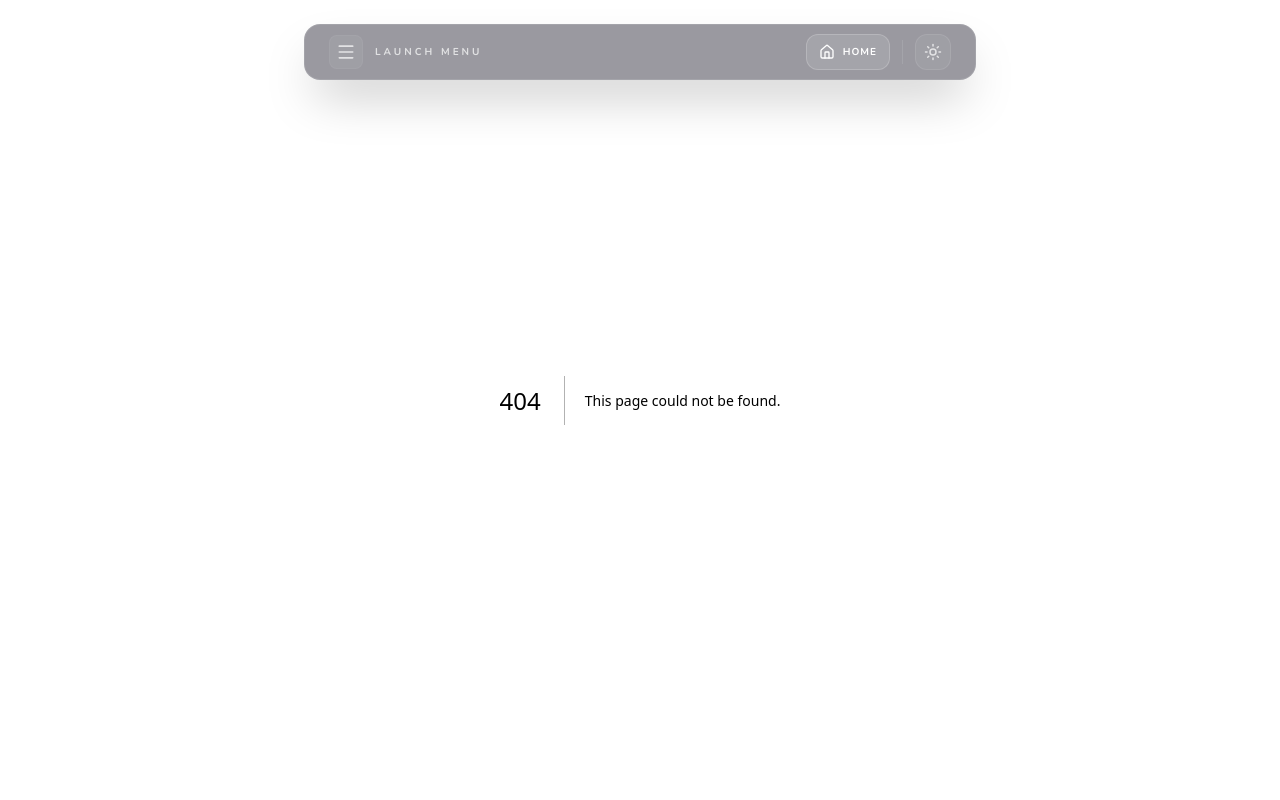
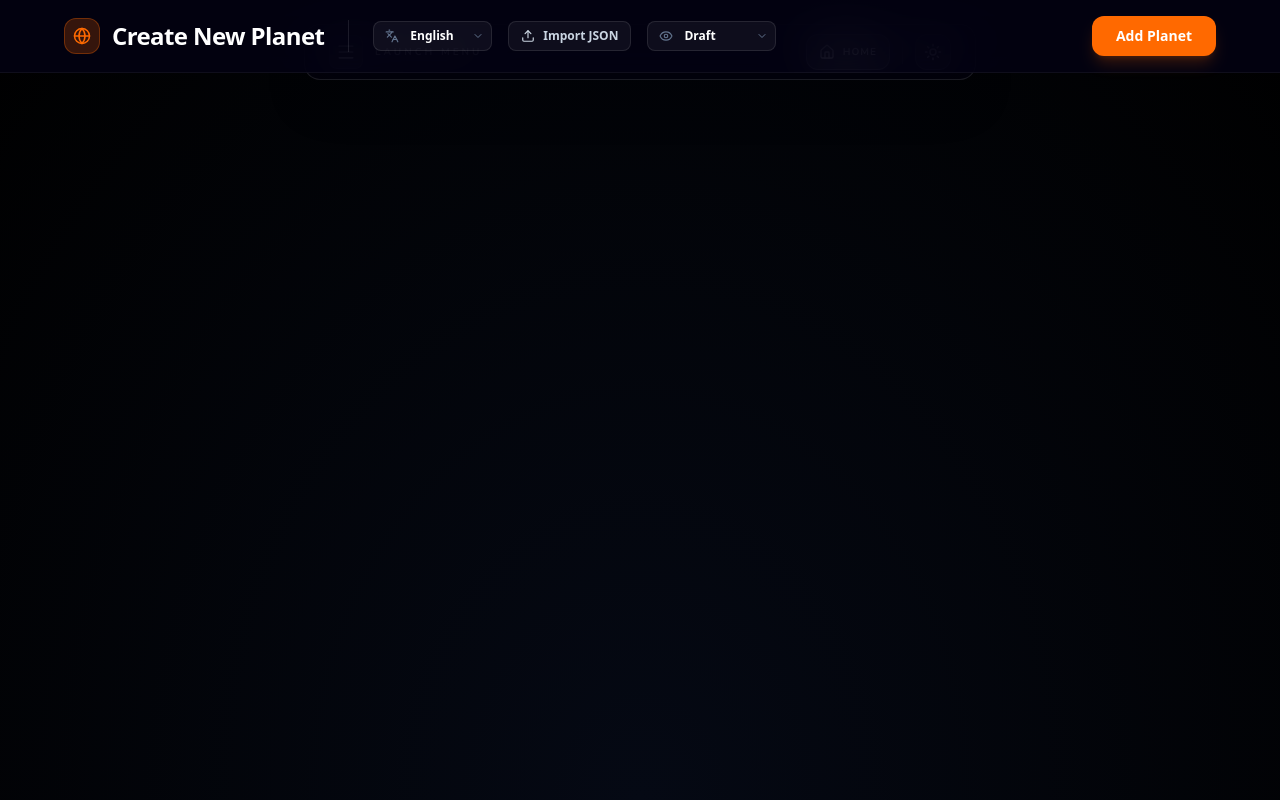
Before and after one commit to npashayev/code-universe, a Next.js app: page /admin/planet/add in a window 1280 px wide. Before the commit this address had no page. Built offline with nearby package versions, Linux system fonts and the light colour scheme.

Commit message:
Create draft Header component and add it ti AddPlanetPage

```diff
--- /dev/null
+++ b/src/app/(protected)/admin/planet/add/components/Header.tsx
@@ -0,0 +1,78 @@
+import { ChevronDown, Eye, Globe, Languages, Save, Upload } from 'lucide-react';
+
+const Header = () => {
+  return (
+    <header className="sticky top-0 z-60 bg-[#030213]/80 backdrop-blur-xl border-b border-white/5 py-4 px-6 md:px-12">
+      <div className="max-w-6xl mx-auto flex items-center justify-between gap-6">
+        <div className="flex items-center gap-6">
+          <div className="flex items-center gap-3">
+            <div className="w-9 h-9 rounded-xl bg-orange-500/20 flex items-center justify-center border border-orange-500/30">
+              <Globe className="text-orange-500" size={18} />
+            </div>
+            <h1 className="text-xl md:text-2xl font-bold text-white tracking-tight">
+              Create New Planet
+            </h1>
+          </div>
+
+          <div className="h-8 w-px bg-white/10 hidden md:block" />
+
+          <div className="hidden md:flex items-center gap-4">
+            {/* Language Selection */}
+            <div className="relative group">
+              <div className="absolute left-3 top-1/2 -translate-y-1/2 text-slate-500 group-hover:text-orange-500 transition-colors">
+                <Languages size={14} />
+              </div>
+              <select
+                value="test"
+                onChange={() => console.log('changed')}
+                className="bg-white/5 border border-white/10 hover:border-white/20 rounded-lg pl-9 pr-8 py-1.5 text-xs font-bold text-white appearance-none cursor-pointer transition-all outline-none"
+              >
+                <option value="English">English</option>
+                <option value="Spanish">Spanish</option>
+                <option value="French">French</option>
+                <option value="German">German</option>
+              </select>
+              <ChevronDown
+                className="absolute right-2 top-1/2 -translate-y-1/2 text-slate-500 pointer-events-none"
+                size={12}
+              />
+            </div>
+
+            {/* JSON Upload Trigger */}
+            <button
+              onClick={() => console.log('worked')}
+              className="flex items-center gap-2 px-3 py-1.5 bg-white/5 hover:bg-white/10 border border-white/10 rounded-lg text-xs font-bold text-slate-300 transition-all cursor-pointer"
+            >
+              <Upload size={14} />
+              Import JSON
+            </button>
+
+            <div className="relative group">
+              <div className="absolute left-3 top-1/2 -translate-y-1/2 text-slate-500 group-hover:text-orange-500 transition-colors">
+                <Eye size={14} />
+              </div>
+              <select
+                value="test"
+                onChange={() => console.log('changed')}
+                className="bg-white/5 border border-white/10 hover:border-white/20 rounded-lg pl-9 pr-8 py-1.5 text-xs font-bold text-white appearance-none cursor-pointer transition-all outline-none"
+              >
+                <option value="draft">Draft</option>
+                <option value="published">Published</option>
+              </select>
+              <ChevronDown
+                className="absolute right-2 top-1/2 -translate-y-1/2 text-slate-500 pointer-events-none"
+                size={12}
+              />
+            </div>
+          </div>
+        </div>
+
+        <button className="flex items-center gap-2 px-6 py-2.5 bg-orange-500 hover:bg-orange-600 text-white font-bold rounded-xl transition-all shadow-lg shadow-orange-500/20 cursor-pointer text-sm">
+          Add Planet
+        </button>
+      </div>
+    </header>
+  );
+};
+
+export default Header;
--- /dev/null
+++ b/src/app/(protected)/admin/planet/add/page.tsx
@@ -0,0 +1,11 @@
+'use client';
+import Header from './components/Header';
+
+const AddPlanetPage = () => {
+  return (
+    <div className="min-h-screen text-slate-200 font-sans selection:bg-orange-500/30 pb-24">
+      <Header />
+    </div>
+  );
+};
+export default AddPlanetPage;
```
